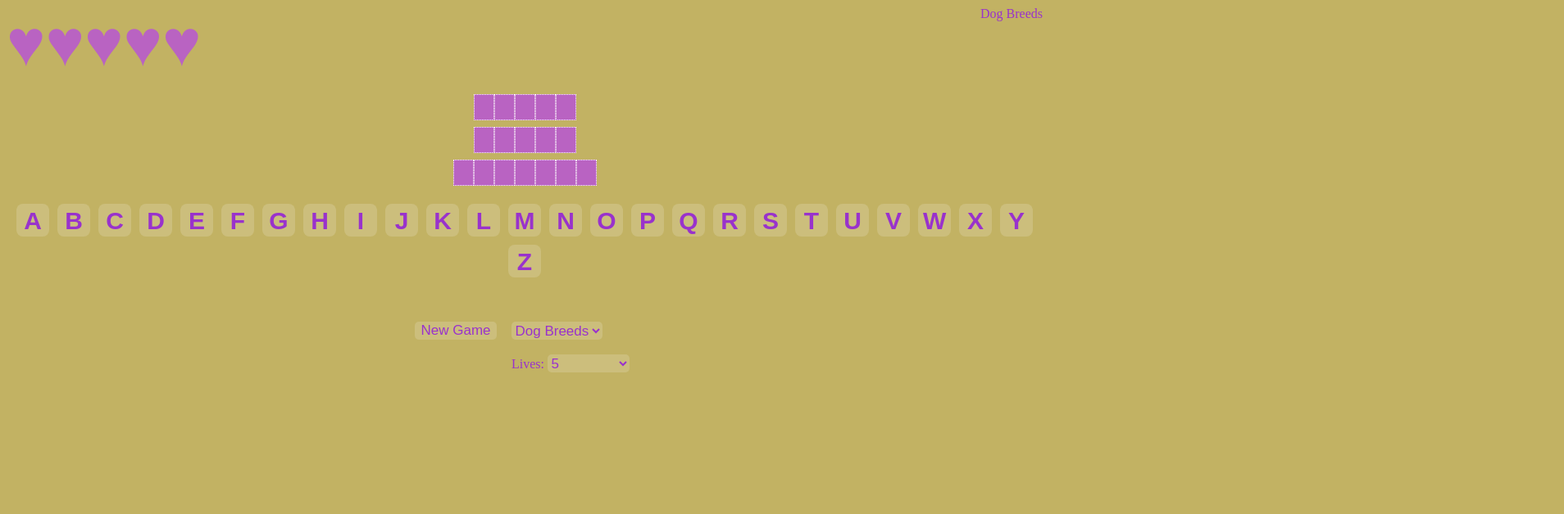
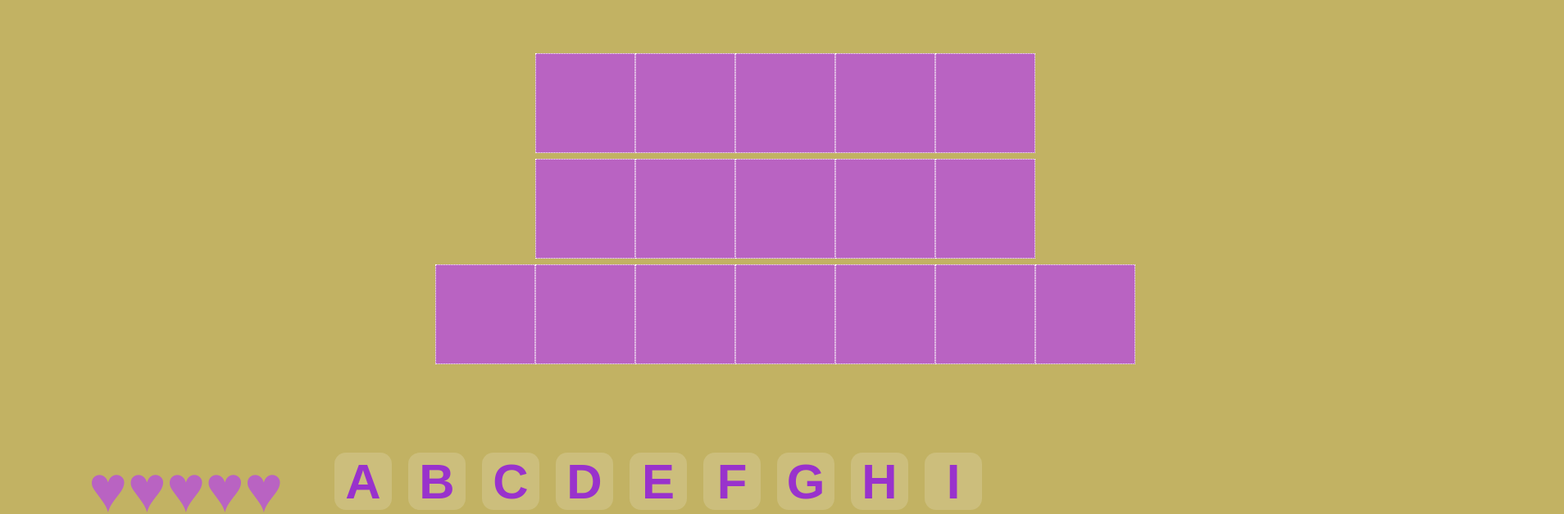
Before and after one commit to dragonflyinmypool/HangmanV2, a Svelte app: page / in a window 1280 px wide. Shown: the top 628 px of the page at 82% size, 1908 px wide, since content can reach past the window. Built offline with nearby package versions, Linux system fonts and the light colour scheme.

Commit message:
"firestick ready"

```diff
--- a/index.html
+++ b/index.html
@@ -4,6 +4,7 @@
 <head>
   <meta charset="UTF-8" />
   <meta name="viewport" content="width=device-width, initial-scale=1.0" />
+  <link rel="manifest" href="./manifest.webmanifest" />
   <title>Hangman</title>
 </head>
 
--- a/src/App.svelte
+++ b/src/App.svelte
@@ -83,30 +83,32 @@
 </script>
 
 <main>
-  <div id="header">
+  <WordDisplay {eachWordSplit} {pickedLetters} {status} />
+  <div class="flex">
+    <Keyboard2
+      {allLetters}
+      {pickedLetters}
+      {status}
+      on:letterClick={letterClick}
+    />
     <HangmanAnimation {livesLeft} {status} />
-    <Prompt>{settings.currentCatagory}</Prompt>
   </div>
-
-  <WordDisplay {eachWordSplit} {pickedLetters} {status} />
-  <Keyboard2
-    {allLetters}
-    {pickedLetters}
-    {status}
-    on:letterClick={letterClick}
-  />
   <Menu on:newGame={newGame} {settings} />
 </main>
 
 <style>
   main {
+    width: 1900px;
     display: grid;
     justify-content: center;
     align-items: center;
-    row-gap: 15px;
+    grid-template-rows: 500px 280px;
+    row-gap: 30px;
   }
-  #header {
-    display: flex;
-    justify-content: space-between;
+  .flex {
+    width: 1700px;
+    display: grid;
+    grid-template-columns: 300px 1000px 300px;
+    grid-template-areas: ". keyboard hangman";
   }
 </style>
--- a/src/lib/Keyboard2.svelte
+++ b/src/lib/Keyboard2.svelte
@@ -31,18 +31,19 @@
 
 <style>
   .keyboard {
-    display: flex;
-    flex-wrap: wrap;
-    gap: 10px;
-    justify-content: center;
+    max-width: 830px;
+    display: grid;
+    grid-template-columns: repeat(9, 70px);
+    gap: 20px;
+    grid-area: keyboard;
   }
   .kLetter {
-    width: 40px;
-    height: 40px;
+    width: 70px;
+    height: 70px;
     text-align: center;
-    line-height: 40px;
+    line-height: 70px;
     font-weight: bold;
-    font-size: 30px;
+    font-size: 60px;
   }
   .unpicked {
     font-weight: 100;
--- a/src/lib/Menu.svelte
+++ b/src/lib/Menu.svelte
@@ -39,15 +39,13 @@
 <style>
   #container {
     min-height: 100px;
-    display: grid;
+    display: flex;
     gap: 18px;
     align-items: center;
     align-content: center;
     justify-content: center;
-    grid-template-columns: 100px 150px;
-    padding: 20px;
   }
   button {
-    font-size: 17px;
+    font-size: 40px;
   }
 </style>
--- a/src/lib/Prompt.svelte
+++ b/src/lib/Prompt.svelte
@@ -3,5 +3,6 @@
 <style>
   div {
     text-align: center;
+    width: 1700px;
   }
 </style>
--- a/src/lib/SelectButton.svelte
+++ b/src/lib/SelectButton.svelte
@@ -15,10 +15,13 @@
 </div>
 
 <style>
+  div {
+    font-size: 40px;
+  }
   select {
     border: none;
     border-radius: 5px;
-    font-size: 17px;
+    font-size: 40px;
     padding: 0.5px;
     min-width: 100px;
   }
--- a/src/lib/WordDisplay.svelte
+++ b/src/lib/WordDisplay.svelte
@@ -36,10 +36,10 @@
     margin-bottom: 7px;
   }
   .letter {
-    width: 23px;
-    height: 30px;
-    font-size: 20px;
-    line-height: 30px;
+    width: 120px;
+    height: 120px;
+    font-size: 110px;
+    line-height: 120px;
     text-align: center;
     font-weight: bold;
   }
```
Also changed, not shown: src/assets/manifest.webmanifest (added).
